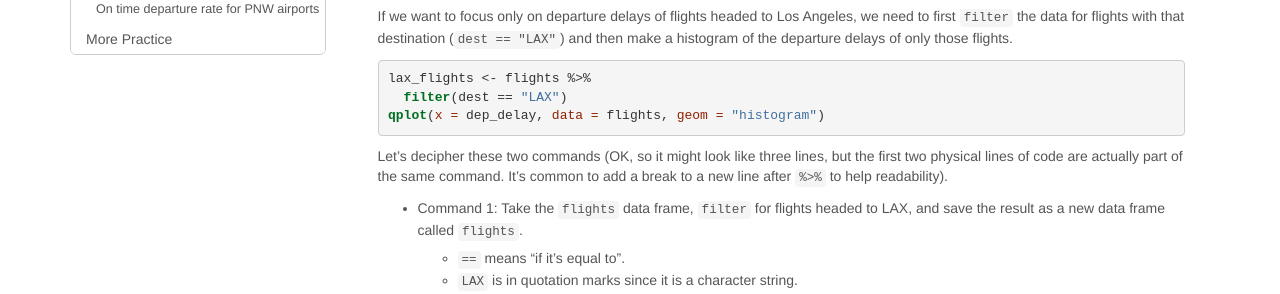
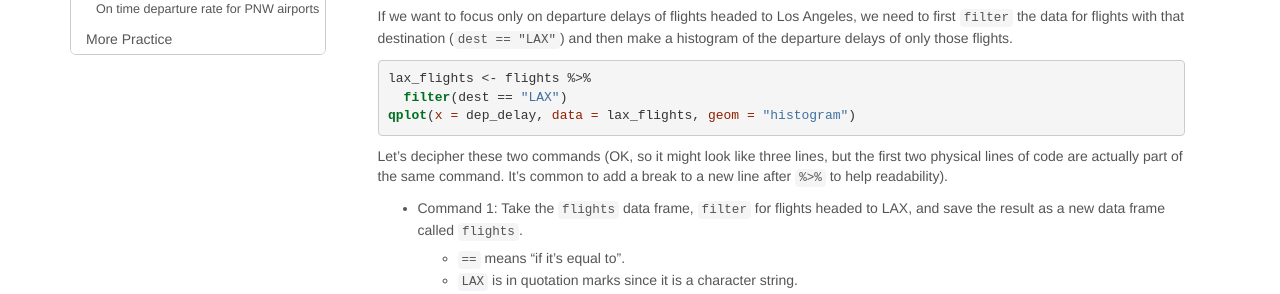
Before and after one commit to andrewpbray/math-141-2016-fall, a Jekyll site: the page assets/week-02/intro_to_data.html, which Jekyll copies as it is, in a window 1280 px wide and 900 px high, scrolled down 1861 px. Shown: the part 152-446 px from the top of the window. Built offline with Jekyll 4.4.1, drawn with Linux system fonts in a browser that asks for light colours.

Commit message:
fix typo

````diff
--- a/assets/week-02/intro_to_data.Rmd
+++ b/assets/week-02/intro_to_data.Rmd
@@ -150,7 +150,7 @@ and then make a histogram of the departure delays of only those flights.
 ```{r lax-flights-hist}
 lax_flights <- flights %>%
   filter(dest == "LAX")
-qplot(x = dep_delay, data = flights, geom = "histogram")
+qplot(x = dep_delay, data = lax_flights, geom = "histogram")
 ```
 
 Let's decipher these two commands (OK, so it might look like three lines, but
--- a/assets/week-02/intro_to_data.html
+++ b/assets/week-02/intro_to_data.html
@@ -316,7 +316,7 @@ div.tocify {
 <p>If we want to focus only on departure delays of flights headed to Los Angeles, we need to first <code>filter</code> the data for flights with that destination (<code>dest == &quot;LAX&quot;</code>) and then make a histogram of the departure delays of only those flights.</p>
 <div class="sourceCode"><pre class="sourceCode r"><code class="sourceCode r">lax_flights &lt;-<span class="st"> </span>flights %&gt;%
 <span class="st">  </span><span class="kw">filter</span>(dest ==<span class="st"> &quot;LAX&quot;</span>)
-<span class="kw">qplot</span>(<span class="dt">x =</span> dep_delay, <span class="dt">data =</span> flights, <span class="dt">geom =</span> <span class="st">&quot;histogram&quot;</span>)</code></pre></div>
+<span class="kw">qplot</span>(<span class="dt">x =</span> dep_delay, <span class="dt">data =</span> lax_flights, <span class="dt">geom =</span> <span class="st">&quot;histogram&quot;</span>)</code></pre></div>
 <p>Let’s decipher these two commands (OK, so it might look like three lines, but the first two physical lines of code are actually part of the same command. It’s common to add a break to a new line after <code>%&gt;%</code> to help readability).</p>
 <ul>
 <li>Command 1: Take the <code>flights</code> data frame, <code>filter</code> for flights headed to LAX, and save the result as a new data frame called <code>flights</code>.
````
